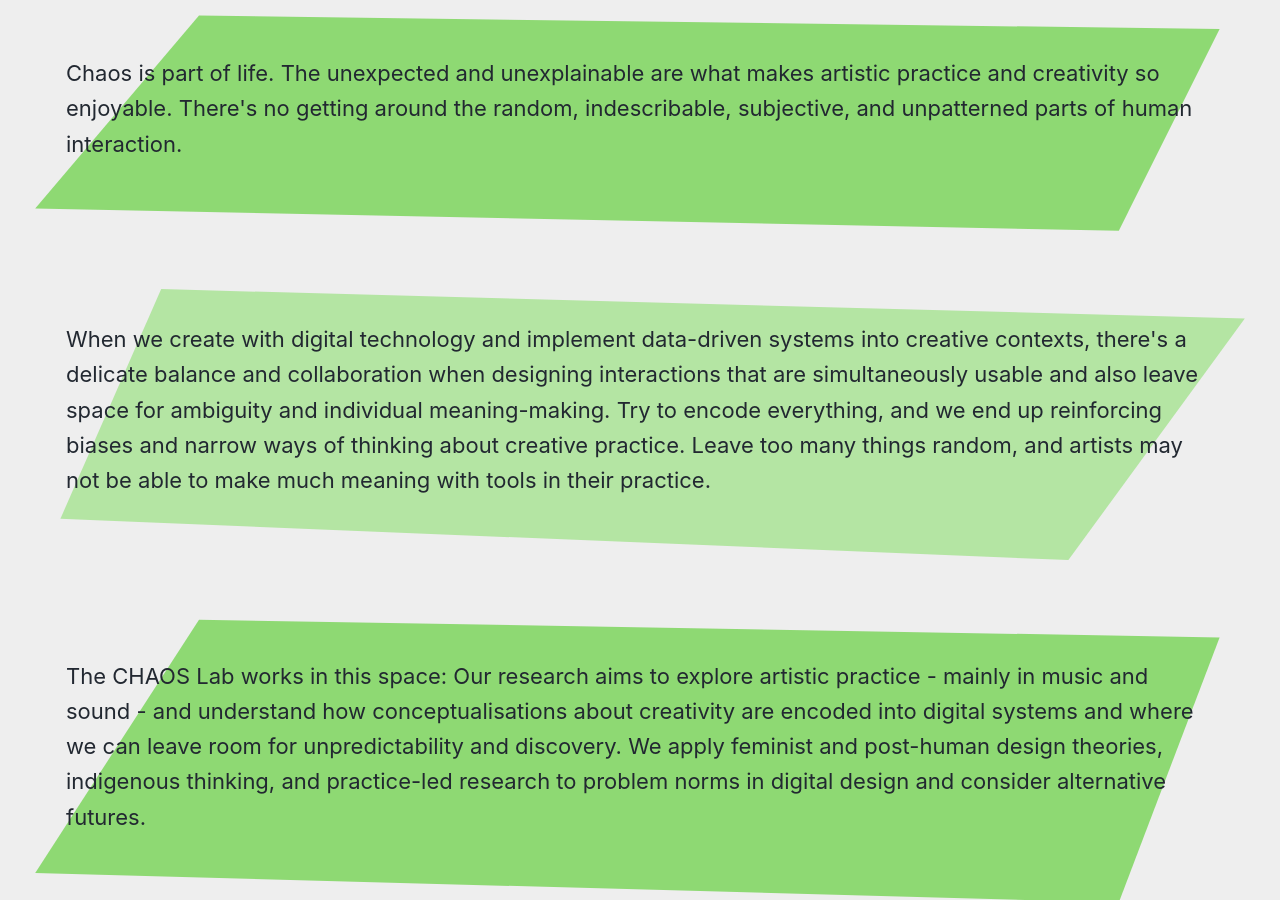
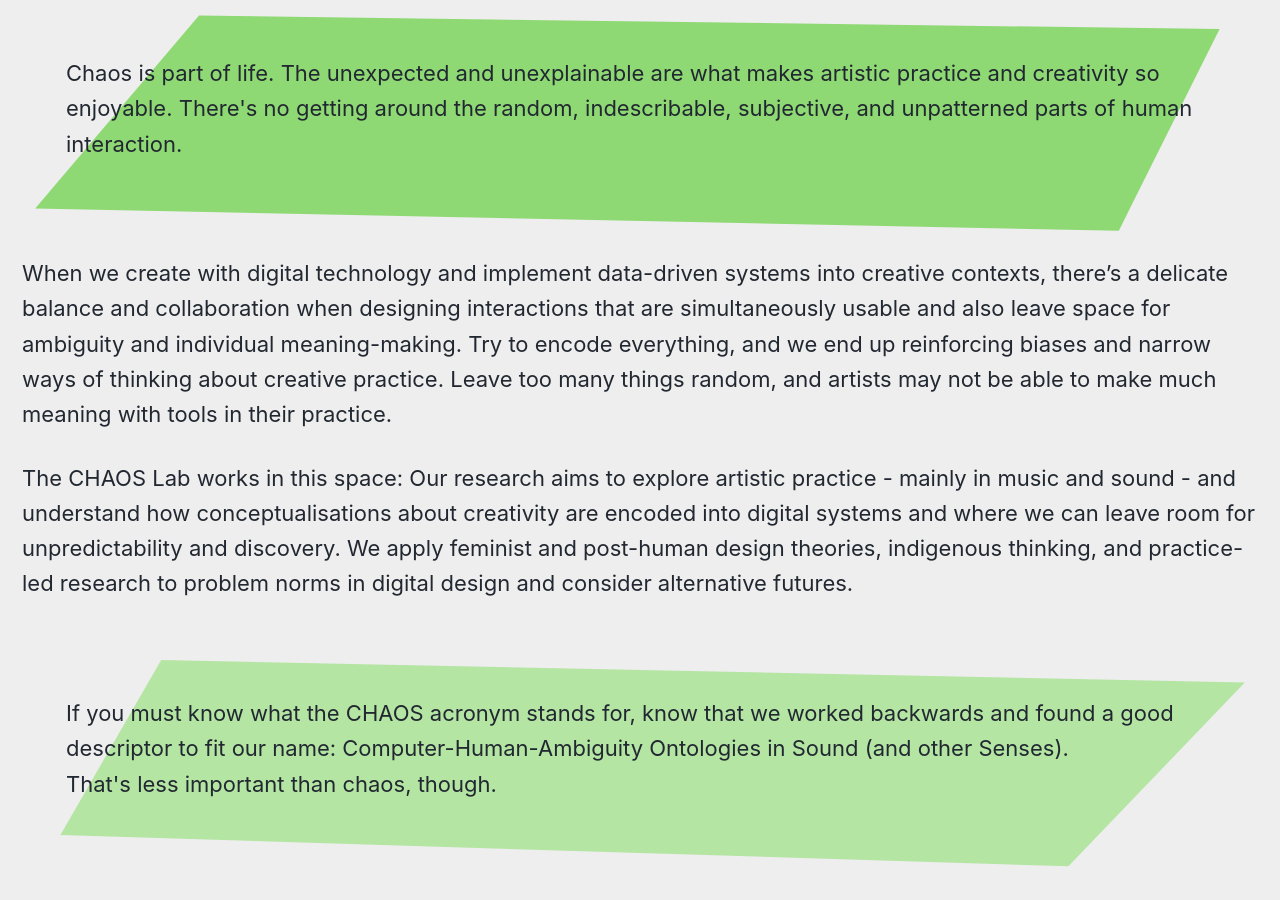
Before and after one commit to thechaoslab/site, a Jekyll site: the page built from _pages/about.md, in a window 1280 px wide and 900 px high, scrolled down 332 px. Built offline with Jekyll 4.4.1, drawn with Linux system fonts in a browser that asks for light colours; cached includes are drawn as plain includes.

Commit message:
less random boxes on about page

```diff
--- a/_pages/about.md
+++ b/_pages/about.md
@@ -17,17 +17,9 @@ author_profile: false
 </p>
 " %}
 
-{% include quad-box.html content="
-<p>
-	When we create with digital technology and implement data-driven systems into creative contexts, there's a delicate balance and collaboration when designing interactions that are simultaneously usable and also leave space for ambiguity and individual meaning-making. Try to encode everything, and we end up reinforcing biases and narrow ways of thinking about creative practice. Leave too many things random, and artists may not be able to make much meaning with tools in their practice.
-</p>
-" %}
+When we create with digital technology and implement data-driven systems into creative contexts, there's a delicate balance and collaboration when designing interactions that are simultaneously usable and also leave space for ambiguity and individual meaning-making. Try to encode everything, and we end up reinforcing biases and narrow ways of thinking about creative practice. Leave too many things random, and artists may not be able to make much meaning with tools in their practice.
 
-{% include quad-box.html content="
-<p>
 The CHAOS Lab works in this space: Our research aims to explore artistic practice - mainly in music and sound - and understand how conceptualisations about creativity are encoded into digital systems and where we can leave room for unpredictability and discovery. We apply feminist and post-human design theories, indigenous thinking, and practice-led research to problem norms in digital design and consider alternative futures.
-</p>
-" %}
 
 {% include quad-box.html content="
 <p>
```
Also changed, not shown: 3 other files.
